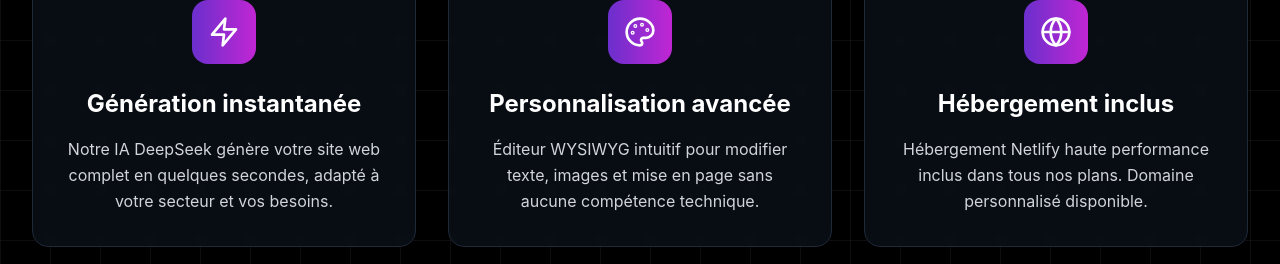
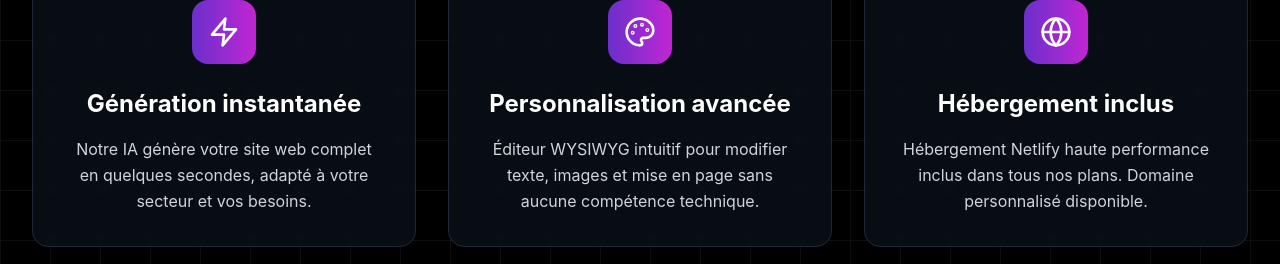
Before and after one commit to AirKyzzZ/KlyxAI, a Next.js app: page / in a window 1280 px wide. Shown: the part 1260-1524 px from the top of the page. Built offline with nearby package versions, Linux system fonts and the light colour scheme; no server answers.

Commit message:
fix: stats scroll trigger

```diff
--- a/pages/index.jsx
+++ b/pages/index.jsx
@@ -51,10 +51,7 @@ export default function Home() {
         duration: 2,
         ease: 'power2.out',
         snap: { textContent: 1 },
-        scrollTrigger: {
-          trigger: statsRef.current,
-          start: 'top 80%',
-        }
+        delay: 1.5 // Start after hero animations
       }
     )
 
@@ -193,7 +190,7 @@ export default function Home() {
                   Génération instantanée
                 </h3>
                 <p className="text-gray-300 leading-relaxed">
-                  Notre IA DeepSeek génère votre site web complet en quelques secondes,
+                  Notre IA génère votre site web complet en quelques secondes,
                   adapté à votre secteur et vos besoins.
                 </p>
               </div>
```
